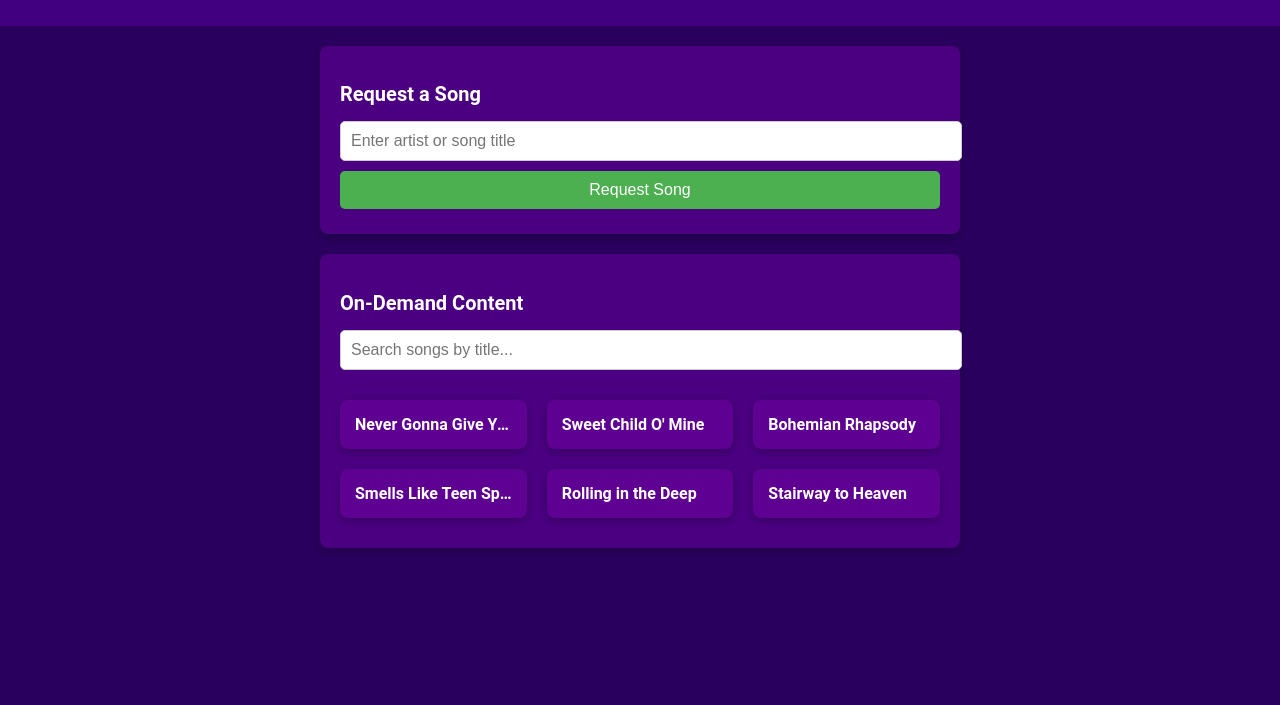
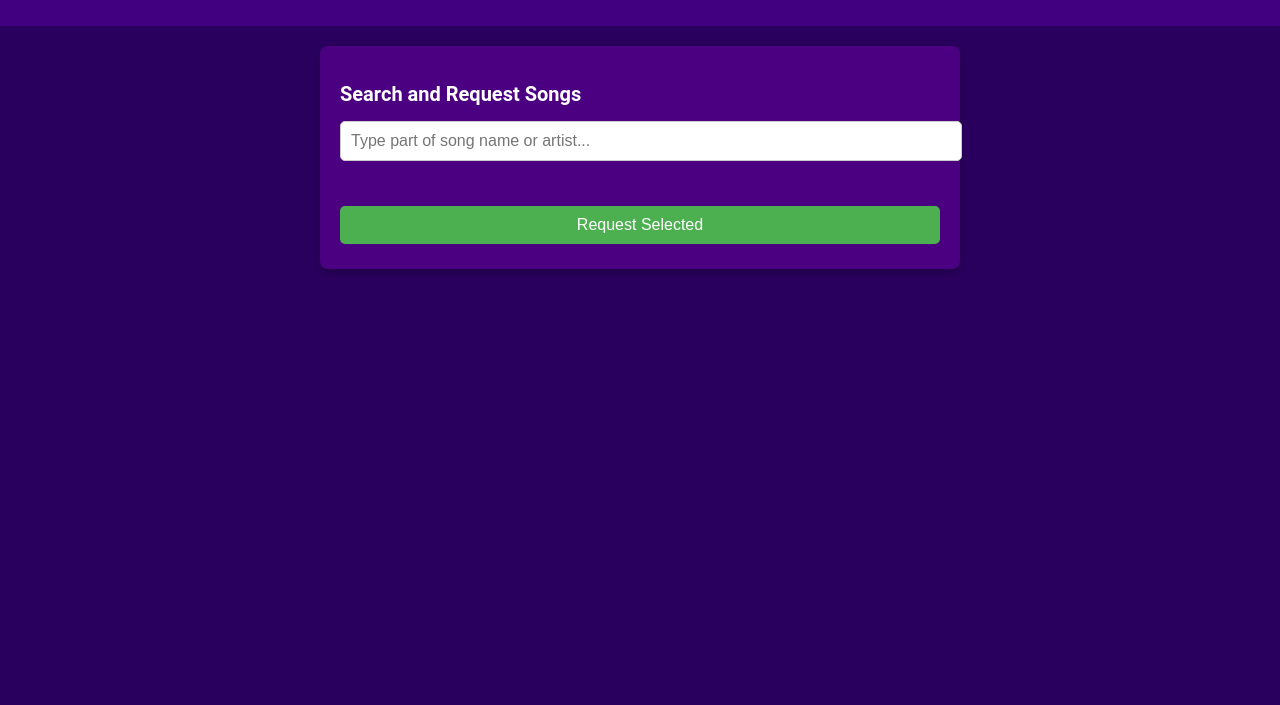
Before and after one commit to Pacel10/radio-widget-redesign, a plain HTML site: page index.html in a window 1280 px wide. Shown: the part 95-800 px from the top of the page. Drawn offline with Linux system fonts and the light colour scheme.

Commit message:
Update index.html

```diff
--- a/index.html
+++ b/index.html
@@ -3,57 +3,28 @@
 <head>
     <meta charset="UTF-8">
     <meta name="viewport" content="width=device-width, initial-scale=1.0">
-    <title>Song Request</title>
+    <title>AutoDJ Song Selector</title>
     <link rel="stylesheet" href="style.css">
 </head>
 <body>
     <header>
-        <h1>Song Request App</h1>
+        <h1>AutoDJ Song Selector</h1>
     </header>
 
-    <!-- Request Form Section -->
     <section>
-        <h2>Request a Song</h2>
-        <form class="cc_request_form">
-            <input
-                type="text"
-                name="request[artist]"
-                placeholder="Enter artist or song title"
-                required
-            />
-            <button type="submit">Request Song</button>
-        </form>
-        <div data-type="result"></div>
-    </section>
-
-    <!-- On-Demand Content Section -->
-    <section>
-        <h2>On-Demand Content</h2>
+        <h2>Search and Request Songs</h2>
+        <!-- Search Input -->
         <input
             type="text"
             id="searchInput"
-            placeholder="Search songs by title..."
+            placeholder="Type part of song name or artist..."
         />
+        <!-- On-Demand Content: Real Songs Dynamically Populated -->
         <div class="cc_ondemand_content" id="songList">
-            <div>
-                <span>Never Gonna Give You Up</span>
-            </div>
-            <div>
-                <span>Sweet Child O' Mine</span>
-            </div>
-            <div>
-                <span>Bohemian Rhapsody</span>
-            </div>
-            <div>
-                <span>Smells Like Teen Spirit</span>
-            </div>
-            <div>
-                <span>Rolling in the Deep</span>
-            </div>
-            <div>
-                <span>Stairway to Heaven</span>
-            </div>
+            <!-- Songs will be populated dynamically -->
         </div>
+        <!-- Request Selected Song -->
+        <button id="playSelected" disabled>Request Selected</button>
     </section>
 
     <script src="script.js"></script>
```
